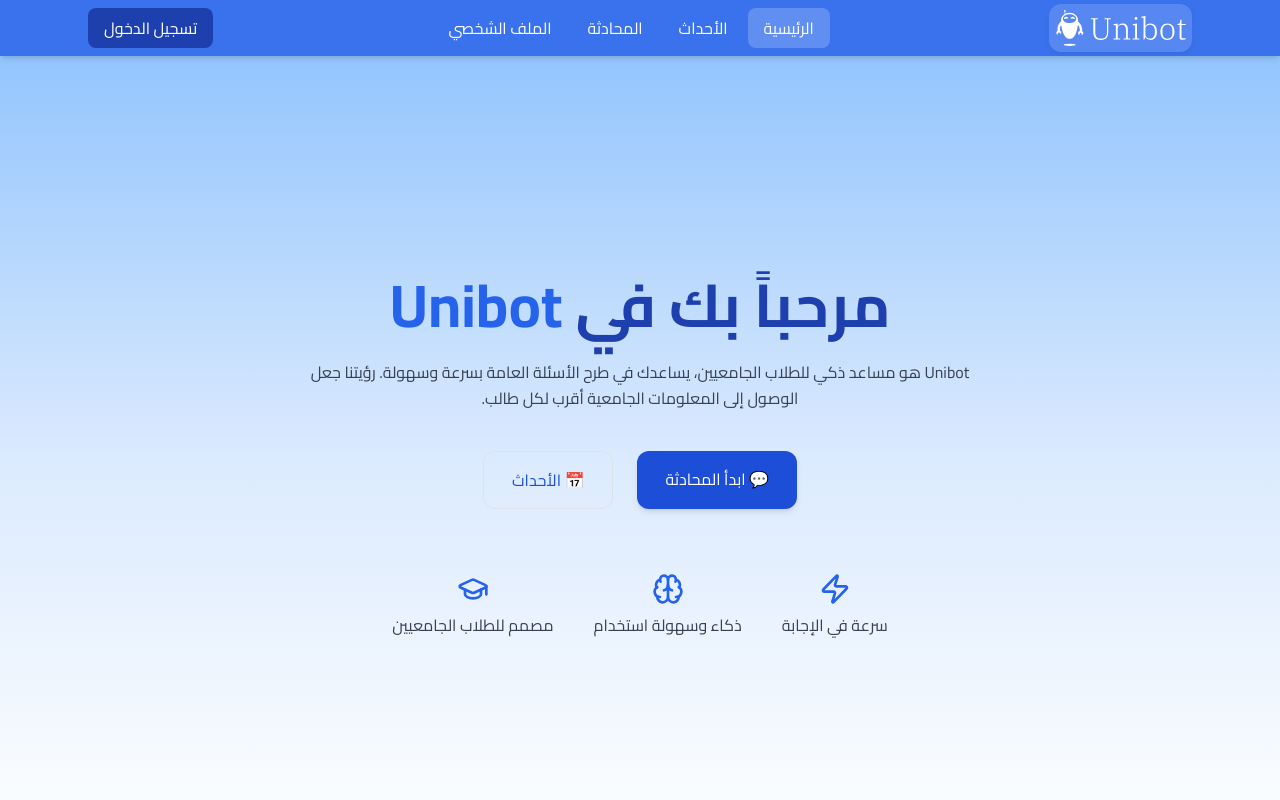
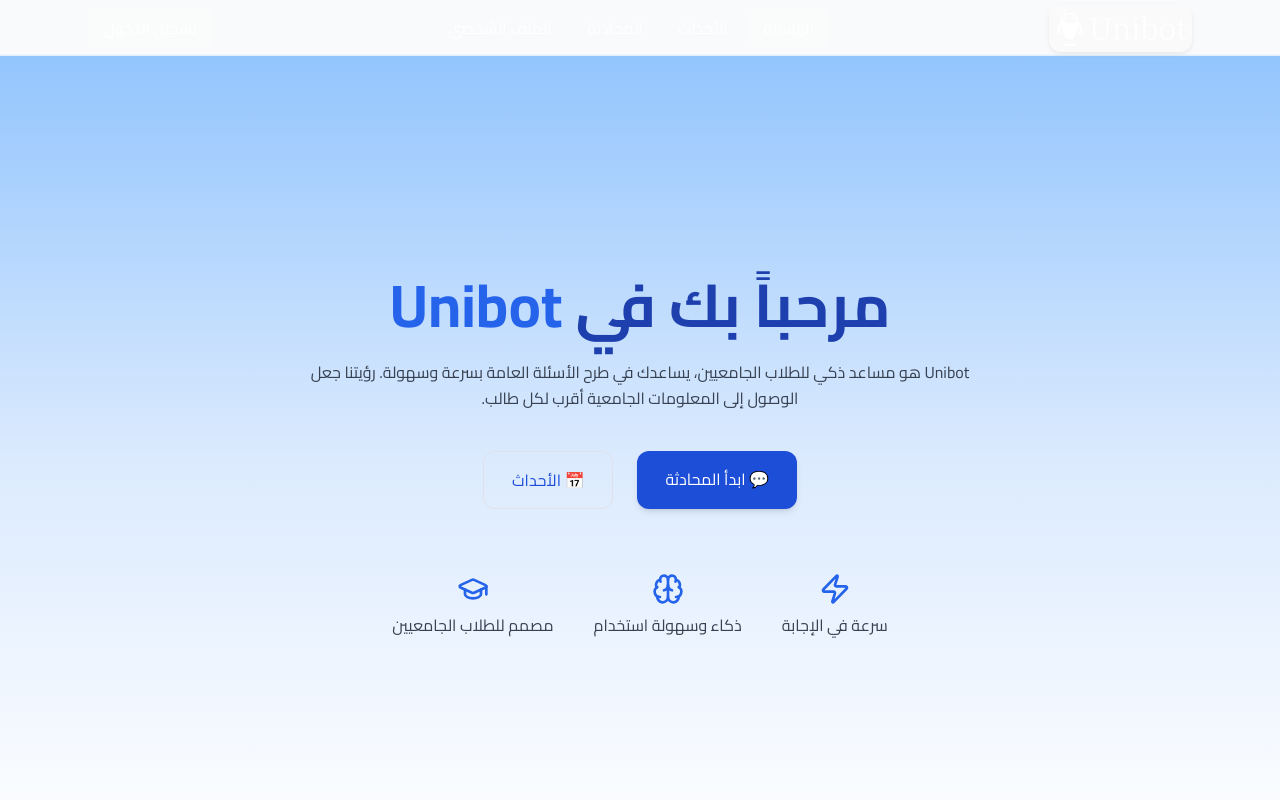
Before and after one commit to M0simi/portfolio, a React (Create React App) app in the folder unibot_project/unibot_frontend/: page / in a window 1280 px wide. Shown: the top 800 px of the page. Built offline with nearby package versions, Linux system fonts and the light colour scheme; a small style sheet from the web is missing.

Commit message:
Refactor Navbar for improved styling and functionality

```diff
--- a/unibot_project/unibot_frontend/src/components/Navbar.js
+++ b/unibot_project/unibot_frontend/src/components/Navbar.js
@@ -1,4 +1,5 @@
-import { NavLink, Link } from "react-router-dom";
+import { useState, useEffect } from "react";
+import { NavLink, Link, useNavigate, useLocation } from "react-router-dom";
 import logo from "../assets/vector/default-monochrome-white.svg";
 
 export default function Navbar() {
@@ -6,24 +7,49 @@
     "px-3 py-2 rounded-lg transition hover:bg-white/10 focus:outline-none focus:ring-2 focus:ring-white/20";
   const active = "bg-white/20 text-white";
 
+  const navigate = useNavigate();
+  const location = useLocation();
   const token = localStorage.getItem("token");
+
+  const [scrolled, setScrolled] = useState(false);
+  const isLanding = location.pathname === "/";
+
+  useEffect(() => {
+    const onScroll = () => setScrolled(window.scrollY > 30);
+    window.addEventListener("scroll", onScroll);
+    return () => window.removeEventListener("scroll", onScroll);
+  }, []);
+
+  // الحالة اللونية المطلوبة:
+  // - أعلى اللاندنق (مو متحرك): شفاف خفيف + نص أبيض
+  // - إذا نزل أو في أي صفحة ثانية: أزرق فاتح ثابت + نص أبيض
+  const headerBg =
+    isLanding && !scrolled
+      ? "bg-white/0 backdrop-blur-[1px]" // تقريبًا شفاف فوق الهيرو
+      : "bg-blue-500/80 backdrop-blur-md shadow-md"; // أزرق خفيف فاتح عند السكrol وباقي الصفحات
+
+  const textColor = isLanding && !scrolled ? "text-white" : "text-white";
 
   const handleLogout = () => {
     localStorage.removeItem("token");
-    window.location.assign("/");
+    navigate("/");
+    // نعيد تهيئة الصفحة لو تحب
+    // window.location.reload();
   };
 
   return (
-    <header className="sticky top-0 z-50 bg-blue-600/90 backdrop-blur-md shadow-md font-cairo">
-      <div className="max-w-6xl mx-auto px-4 sm:px-6 lg:px-8 h-14 flex items-center justify-between text-white">
+    <header className={`sticky top-0 z-50 transition-all duration-300 font-cairo ${headerBg}`}>
+      <div className={`max-w-6xl mx-auto px-4 sm:px-6 lg:px-8 h-14 flex items-center justify-between ${textColor}`}>
         {/* الشعار */}
         <Link to="/" className="flex items-center">
-          <div className="rounded-xl p-1.5 bg-white/15 ring-1 ring-white/10 shadow-sm">
-            <img
-              src={logo}
-              alt="Unibot logo"
-              className="h-8 w-auto object-contain md:h-9"
-            />
+          <div
+            className={[
+              "rounded-xl p-1.5",
+              isLanding && !scrolled ? "bg-white/15" : "bg-white/10",
+              "ring-1 ring-white/10 shadow-sm"
+            ].join(" ")}
+          >
+            <img src={logo} alt="Unibot logo" className="h-8 w-auto object-contain md:h-9" />
           </div>
         </Link>
 
@@ -47,14 +73,22 @@
         {token ? (
           <button
             onClick={handleLogout}
-            className="px-3 py-2 rounded-lg bg-red-600 hover:bg-red-700 transition"
+            className={`px-3 py-2 rounded-lg transition ${
+              isLanding && !scrolled
+                ? "bg-red-500/80 hover:bg-red-600/90 text-white"
+                : "bg-red-600 hover:bg-red-700 text-white"
+            }`}
           >
             خروج
           </button>
         ) : (
           <Link
             to="/login"
-            className="px-3 py-2 rounded-lg bg-blue-800 hover:bg-blue-900 transition"
+            className={`px-3 py-2 rounded-lg transition ${
+              isLanding && !scrolled
+                ? "bg-white/20 text-white hover:bg-white/30"
+                : "bg-blue-700 text-white hover:bg-blue-800"
+            }`}
           >
             تسجيل الدخول
           </Link>
```
